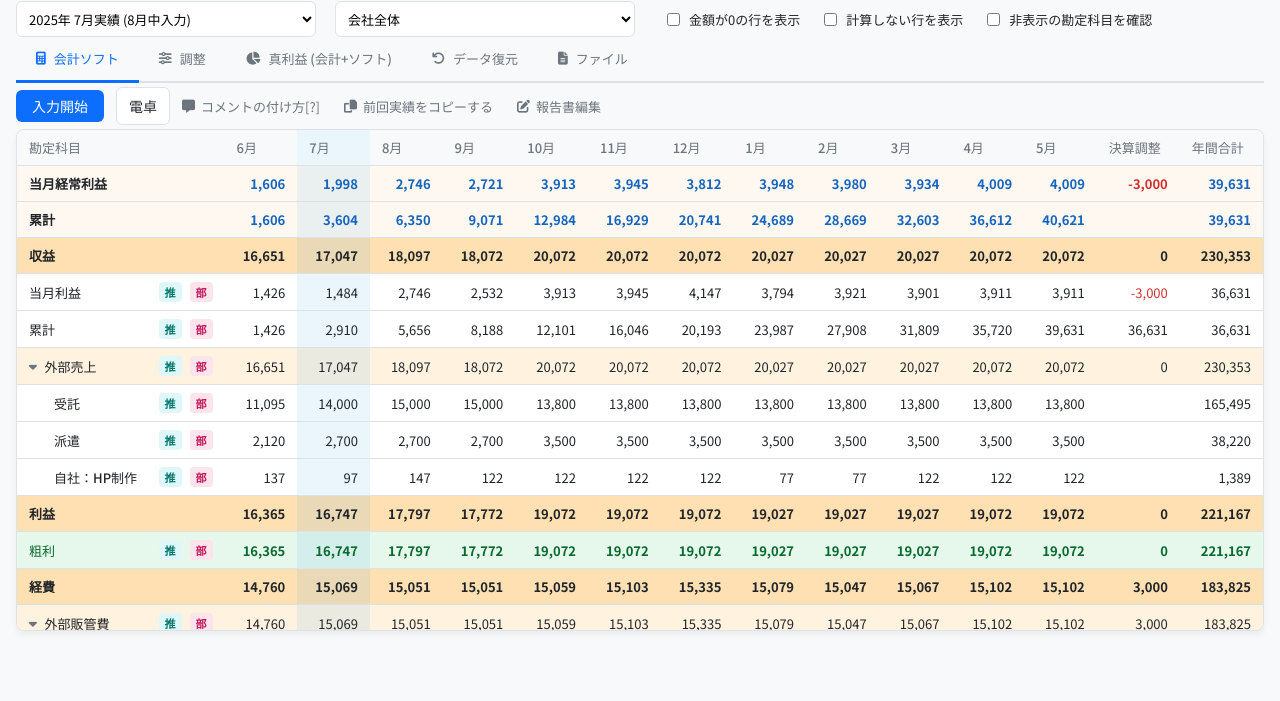
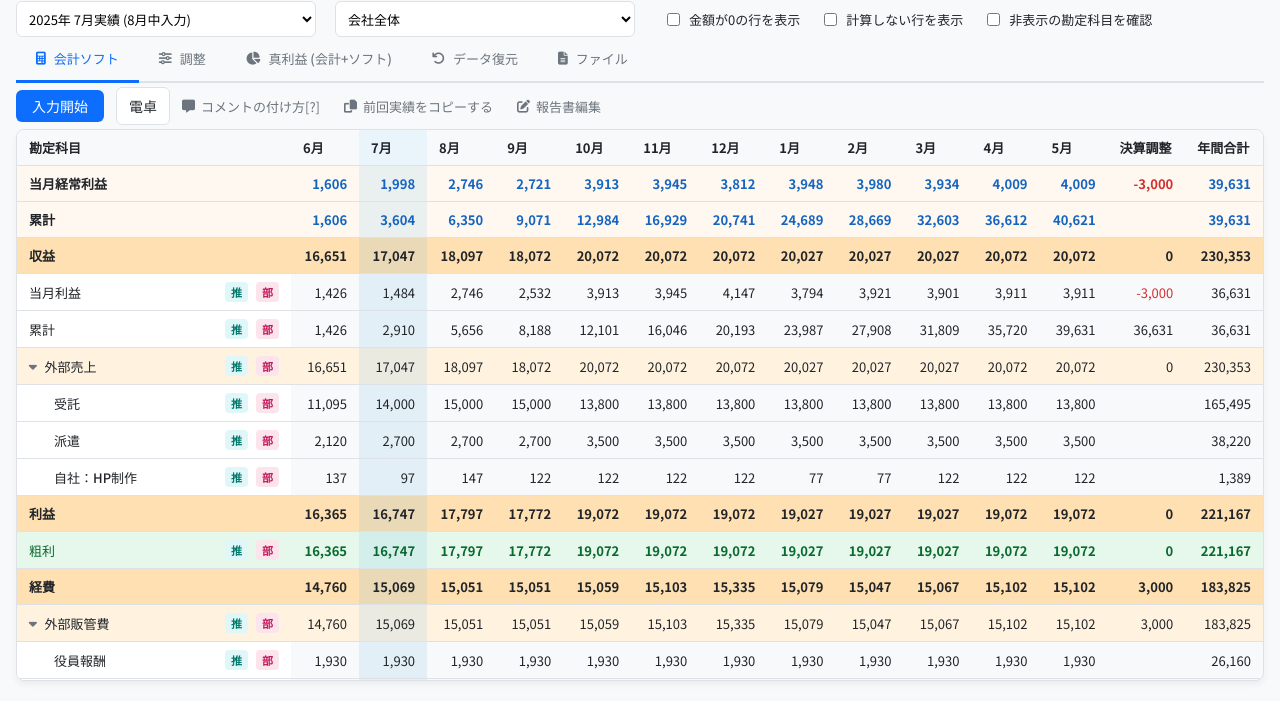
Before and after one commit to trn-hashiguchi/marugoto.github.io, a plain HTML site: page index.html in a window 1280 px wide. Shown: the part 99-800 px from the top of the page. Drawn offline with Linux system fonts and the light colour scheme.

Commit message:
sicky時の透過修正

```diff
--- a/style.css
+++ b/style.css
@@ -244,13 +244,11 @@ body {
   margin-top: 4px;
 }
 .table-wrapper {
-  background-color: var(--surface-color);
   border: 1px solid var(--border-color);
   border-radius: 8px;
   box-shadow: 0 4px 6px rgba(0, 0, 0, 0.05);
-  overflow: hidden;
-  max-height: calc(100vh - 300px);
-  overflow-y: auto;
+  overflow: auto;
+  max-height: calc(100vh - 250px);
 }
 table {
   width: 100%;
@@ -261,16 +259,51 @@ td {
   padding: 8px 12px;
   text-align: left;
   border-bottom: 1px solid var(--border-color);
+  white-space: nowrap;
 }
+
+/* --- Sticky Header & Column Styles --- */
 thead th {
-  background-color: #f8f9fa;
-  font-weight: 500;
-  font-size: 13px;
-  color: var(--secondary-color);
   position: sticky;
   top: 0;
-  z-index: 1;
+  background-color: #f8f9fa;
+  z-index: 2;
 }
+
+th:first-child,
+td:first-child {
+  position: sticky;
+  left: 0;
+  width: 250px;
+  min-width: 250px;
+  max-width: 250px;
+  z-index: 3;
+}
+
+/* Override all backgrounds for the sticky column for proper layering */
+td:first-child {
+    background-color: var(--surface-color);
+}
+.highlight-top-row td:first-child {
+    background-color: var(--orange-highlight-light);
+}
+.parent td:first-child {
+    background-color: var(--orange-highlight-medium);
+}
+.category-header td:first-child {
+    background-color: var(--orange-highlight-dark);
+}
+.highlight-profit td:first-child {
+    background-color: var(--profit-bg-color);
+}
+
+/* Top-left corner cell needs the highest z-index */
+thead th:first-child {
+  z-index: 4;
+  background-color: #f8f9fa; /* Match header background */
+}
+/* --- End Sticky Styles --- */
+
 tbody tr:last-child td {
   border-bottom: none;
 }
@@ -290,6 +323,7 @@ tbody tr:not(.parent):hover {
   display: flex;
   align-items: center;
   gap: 4px;
+  white-space: normal;
 }
 td .td-content .fa-caret-right {
   margin-right: 5px;
@@ -355,7 +389,7 @@ td .td-content .fa-caret-right {
   font-weight: 700;
 }
 .category-header:hover {
-  background-color: #fed89e !important; /* Slightly darker orange on hover */
+  background-color: #fed89e !important;
 }
 .category-header td {
   text-align: right;
@@ -376,7 +410,9 @@ td .td-content .fa-caret-right {
 }
 
 /* Highlight July Column */
-thead tr th:nth-child(3),
+thead tr th:nth-child(3) {
+  background-color: #eaf5fb; /* Solid light blue for sticky header */
+}
 tbody tr td:nth-child(3) {
-  background-color: rgba(52, 152, 219, 0.1);
+  background-color: rgba(52, 152, 219, 0.1); /* Semi-transparent for body */
 }
```
